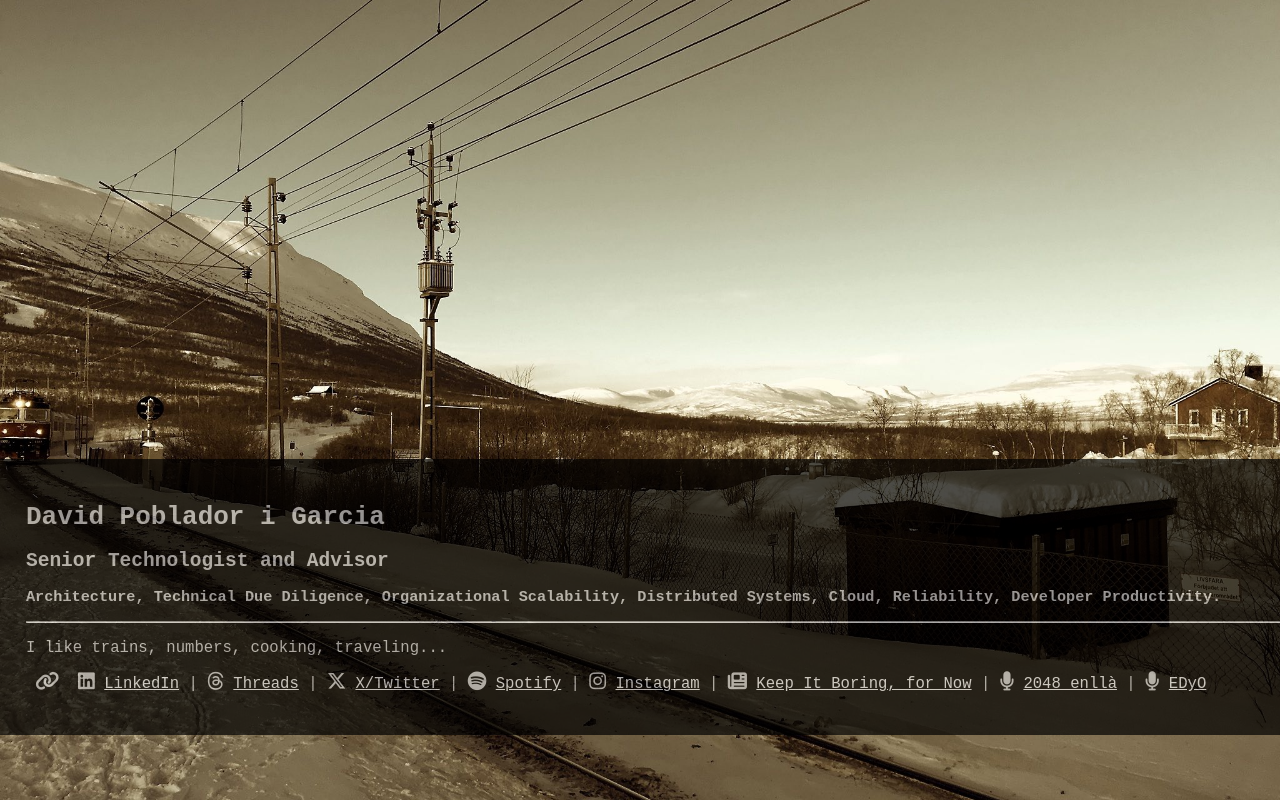
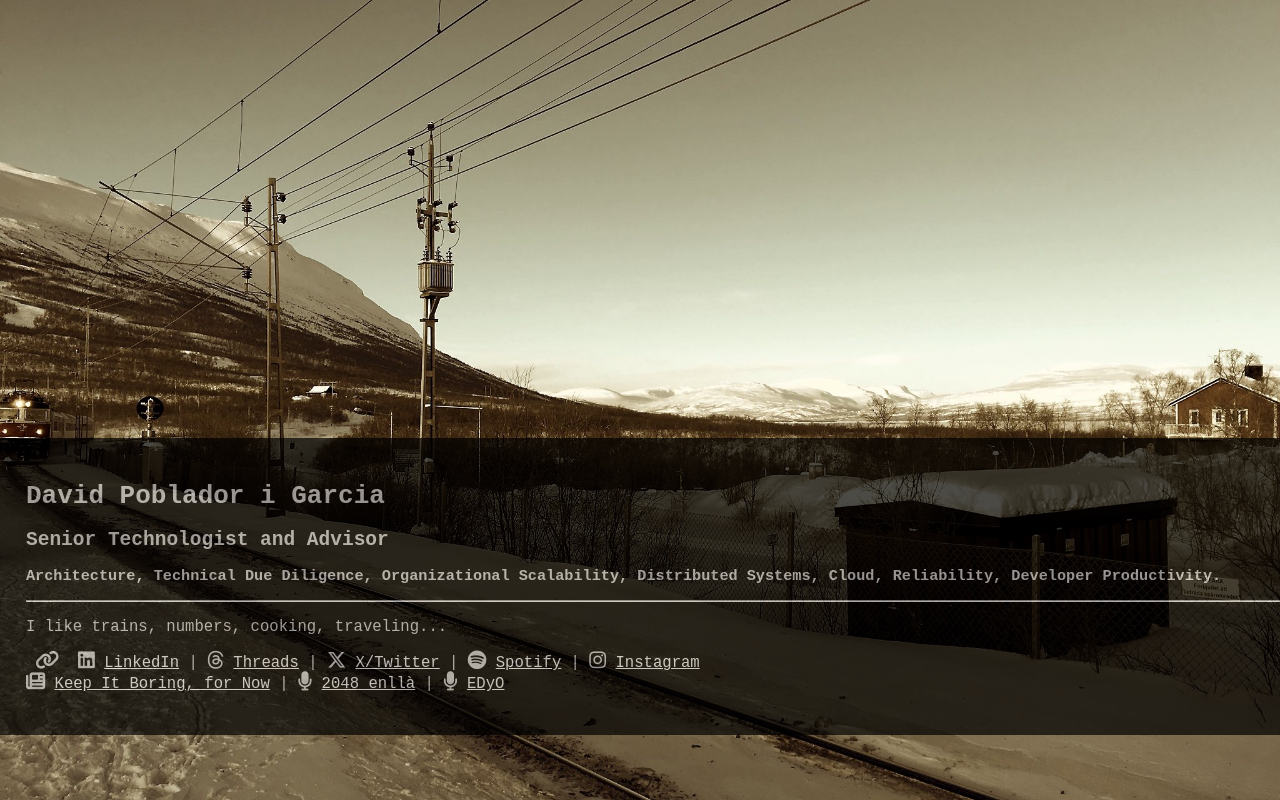
Before and after one commit to davidpoblador/davidpoblador.github.io, a plain HTML site: page docs/index.html in a window 1280 px wide. Drawn offline with Linux system fonts and the light colour scheme.

Commit message:
fix style

```diff
--- a/docs/index.html
+++ b/docs/index.html
@@ -1,19 +1,22 @@
-<!doctype html>
+<!DOCTYPE html>
 <html lang="en">
+  <head>
+    <meta charset="utf-8" />
+    <title>David Poblador i Garcia</title>
+    <meta
+      name="description"
+      content="David Poblador i Garcia, Senior Technologist."
+    />
+    <meta name="author" content="David Poblador i Garcia" />
 
-<head>
-    <meta charset="utf-8">
-    <title>David Poblador i Garcia</title>
-    <meta name="description" content="David Poblador i Garcia, Senior Technologist.">
-    <meta name="author" content="David Poblador i Garcia">
-
-    <link href="/fontawesome/css/fontawesome.css" rel="stylesheet">
-    <link href="/fontawesome/css/brands.css" rel="stylesheet">
-    <link href="/fontawesome/css/solid.css" rel="stylesheet">
+    <link href="/fontawesome/css/fontawesome.css" rel="stylesheet" />
+    <link href="/fontawesome/css/brands.css" rel="stylesheet" />
+    <link href="/fontawesome/css/solid.css" rel="stylesheet" />
 
     <style>
       html {
-            background: black url("static/background-train.jpg") no-repeat left center fixed;
+        background: black url("static/background-train.jpg") no-repeat left
+          center fixed;
         -webkit-background-size: cover;
         -moz-background-size: cover;
         -o-background-size: cover;
@@ -68,27 +71,43 @@
       <h1>David Poblador i Garcia</h1>
       <h2>Senior Technologist and Advisor</h2>
       <h3>
-            Architecture, Technical Due Diligence, Organizational Scalability, Distributed Systems, Cloud, Reliability, Developer Productivity.
+        Architecture, Technical Due Diligence, Organizational Scalability,
+        Distributed Systems, Cloud, Reliability, Developer Productivity.
       </h3>
       <hr />
       <p>I like trains, numbers, cooking, traveling...</p>
-        <p>&nbsp;<i class="fa fa-link" aria-hidden="true"></i>&nbsp;
-            <i class="fa-brands fa-linkedin" aria-hidden="true"></i> <a
-                href="https://www.linkedin.com/in/davidpoblador/">LinkedIn</a> |
-            <i class="fa-brands fa-threads" aria-hidden="true"></i> <a href="https://threads.net/@davidpoblador">Threads</a> |
-            <i class="fa-brands fa-x-twitter" aria-hidden="true"></i> <a href="https://x.com/davidpoblador">X/Twitter</a> |
-            <i class="fa-brands fa-spotify" aria-hidden="true"></i> <a
-                href="https://open.spotify.com/user/nirvanis">Spotify</a> |
-            <i class="fa-brands fa-instagram" aria-hidden="true"></i> <a
-                href="https://instagram.com/davidpoblador">Instagram</a> |
-            <i class="fa-solid fa-newspaper" aria-hidden="true"></i> <a
-                href="https://newsletter.keepitboring.com/">Keep It Boring, for Now</a> |
-            <i class="fa-solid fa-microphone" aria-hidden="true"></i> <a
-                href="https://2048enlla.cat/">2048 enllà</a> |
-            <i class="fa-solid fa-microphone" aria-hidden="true"></i> <a
-                href="https://www.entredevyops.es/">EDyO</a>
+      <p>
+        &nbsp;<i class="fa-solid fa-link" aria-hidden="true"></i>&nbsp;
+
+        <i class="fa-brands fa-linkedin" aria-hidden="true"></i>
+        <a href="https://www.linkedin.com/in/davidpoblador/">LinkedIn</a> |
+
+        <i class="fa-brands fa-threads" aria-hidden="true"></i>
+        <a href="https://threads.net/@davidpoblador">Threads</a> |
+
+        <i class="fa-brands fa-x-twitter" aria-hidden="true"></i>
+        <a href="https://x.com/davidpoblador">X/Twitter</a> |
+
+        <i class="fa-brands fa-spotify" aria-hidden="true"></i>
+        <a href="https://open.spotify.com/user/nirvanis">Spotify</a> |
+
+        <i class="fa-brands fa-instagram" aria-hidden="true"></i>
+        <a href="https://instagram.com/davidpoblador">Instagram</a>
+
+        <br />
+
+        <i class="fa-solid fa-newspaper" aria-hidden="true"></i>
+        <a href="https://newsletter.keepitboring.com/"
+          >Keep It Boring, for Now</a
+        >
+        |
+
+        <i class="fa-solid fa-microphone" aria-hidden="true"></i>
+        <a href="https://2048enlla.cat/">2048 enllà</a> |
+
+        <i class="fa-solid fa-microphone" aria-hidden="true"></i>
+        <a href="https://www.entredevyops.es/">EDyO</a>
       </p>
     </div>
   </body>
-
 </html>
```
Lines whose indentation alone changed are shown as unchanged.
